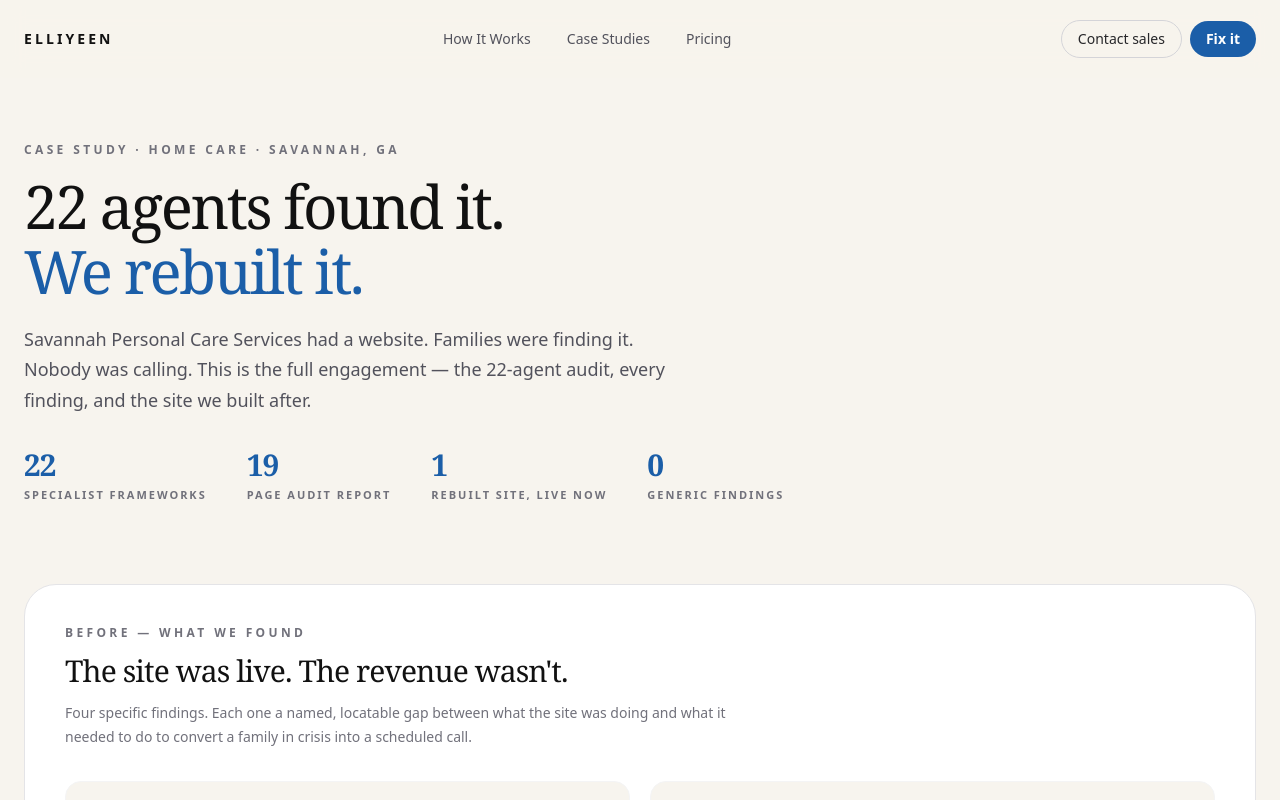
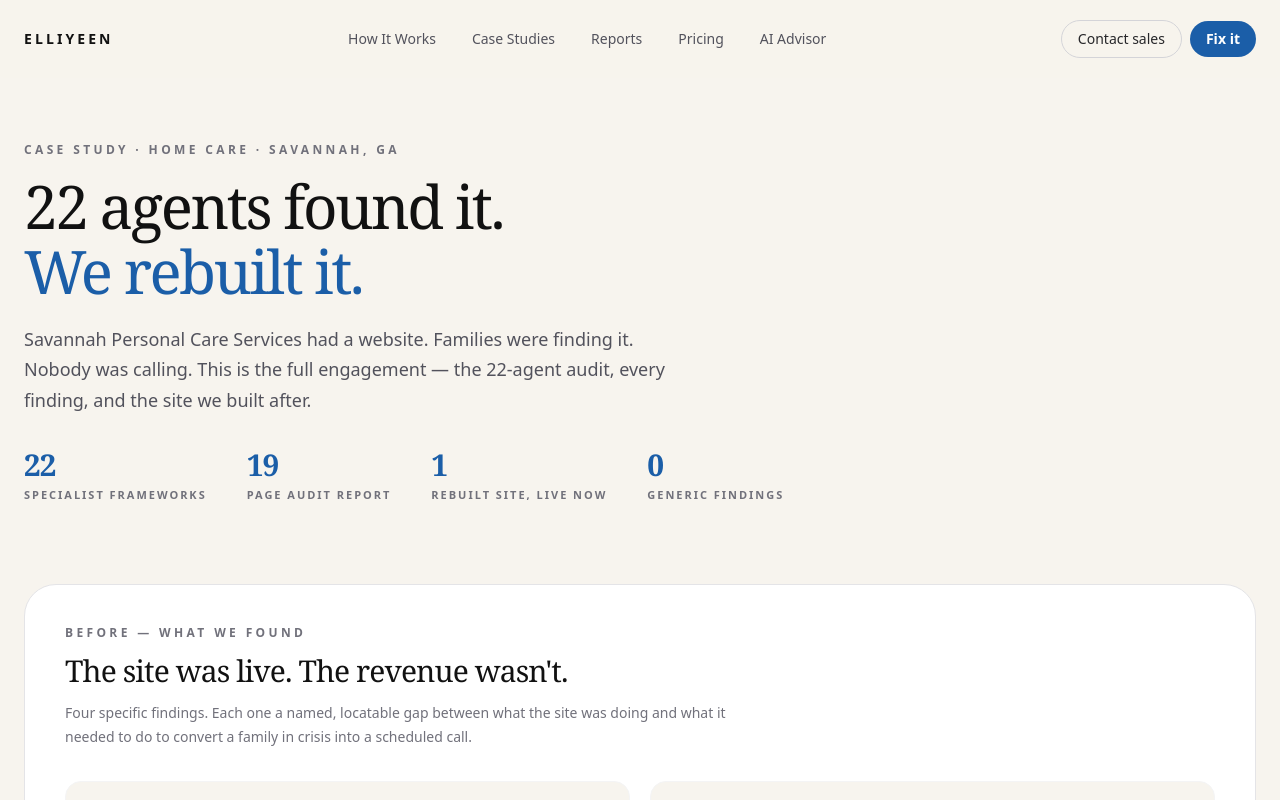
Before and after one commit to elliyeen/elliyeen-get-started, a Next.js app: page /spcs-report in a window 1280 px wide. Shown: the top 800 px of the page. Built offline with nearby package versions, Linux system fonts and the light colour scheme.

Commit message:
Add SiteNav to /spcs-report and /case-studies/savannah pages

```diff
--- a/app/case-studies/savannah/page.tsx
+++ b/app/case-studies/savannah/page.tsx
@@ -1,5 +1,6 @@
 import type { Metadata } from "next";
 import SPCSFlipbook from "@/components/SPCSFlipbook";
+import SiteNav from "@/app/SiteNav";
 
 export const metadata: Metadata = {
   title: "Savannah Personal Care Services — Revenue Opportunity Report",
@@ -21,5 +22,10 @@ export const metadata: Metadata = {
 };
 
 export default function SPCSCaseStudyPage() {
-  return <SPCSFlipbook />;
+  return (
+    <>
+      <SiteNav />
+      <SPCSFlipbook />
+    </>
+  );
 }
--- a/app/spcs-report/page.tsx
+++ b/app/spcs-report/page.tsx
@@ -1,6 +1,7 @@
 import type { Metadata } from "next";
 import SPCSFlipbook from "@/components/SPCSFlipbook";
 import { ArrowRight, CheckCircle2 } from "lucide-react";
+import SiteNav from "@/app/SiteNav";
 
 export const metadata: Metadata = {
   title: "Case Study: Savannah Personal Care Services — Elliyeen Research",
@@ -44,35 +45,7 @@ const afterWins = [
 export default function SPCSReportPage() {
   return (
     <div className="min-h-screen bg-[#f7f4ee] text-[#111111]">
-      {/* Nav */}
-      <nav aria-label="Main navigation" className="sticky top-0 z-50">
-        <div
-          className="absolute inset-0 bg-[#f7f4ee]/85"
-          style={{
-            backdropFilter: "saturate(180%) blur(12px)",
-            WebkitBackdropFilter: "saturate(180%) blur(12px)",
-          }}
-          aria-hidden="true"
-        />
-        <div className="relative mx-auto flex max-w-7xl items-center justify-between px-4 py-4 sm:px-6 sm:py-5">
-          <a href="/" className="text-sm font-bold tracking-[0.22em] hover:opacity-70 transition-opacity">
-            ELLIYEEN
-          </a>
-          <div className="hidden items-center gap-9 text-sm font-medium text-zinc-600 md:flex">
-            <a href="/#assessment" className="hover:text-black">How It Works</a>
-            <a href="/#cases"      className="hover:text-black">Case Studies</a>
-            <a href="/#pricing"    className="hover:text-black">Pricing</a>
-          </div>
-          <div className="flex items-center gap-2">
-            <a href="/#contact" className="hidden rounded-full border border-zinc-300 px-4 py-2 text-sm font-medium text-zinc-800 hover:border-zinc-400 md:block">
-              Contact sales
-            </a>
-            <a href="/#book" className="rounded-full bg-[#1B5EA8] px-4 py-2 text-sm font-semibold text-white hover:bg-[#164d8e]">
-              Fix it
-            </a>
-          </div>
-        </div>
-      </nav>
+      <SiteNav />
 
       {/* ─── BEFORE: Case Study Hero ─────────────────────────────────────────── */}
       <section className="mx-auto max-w-7xl px-4 pb-10 pt-12 sm:px-6 md:pt-16">
```
